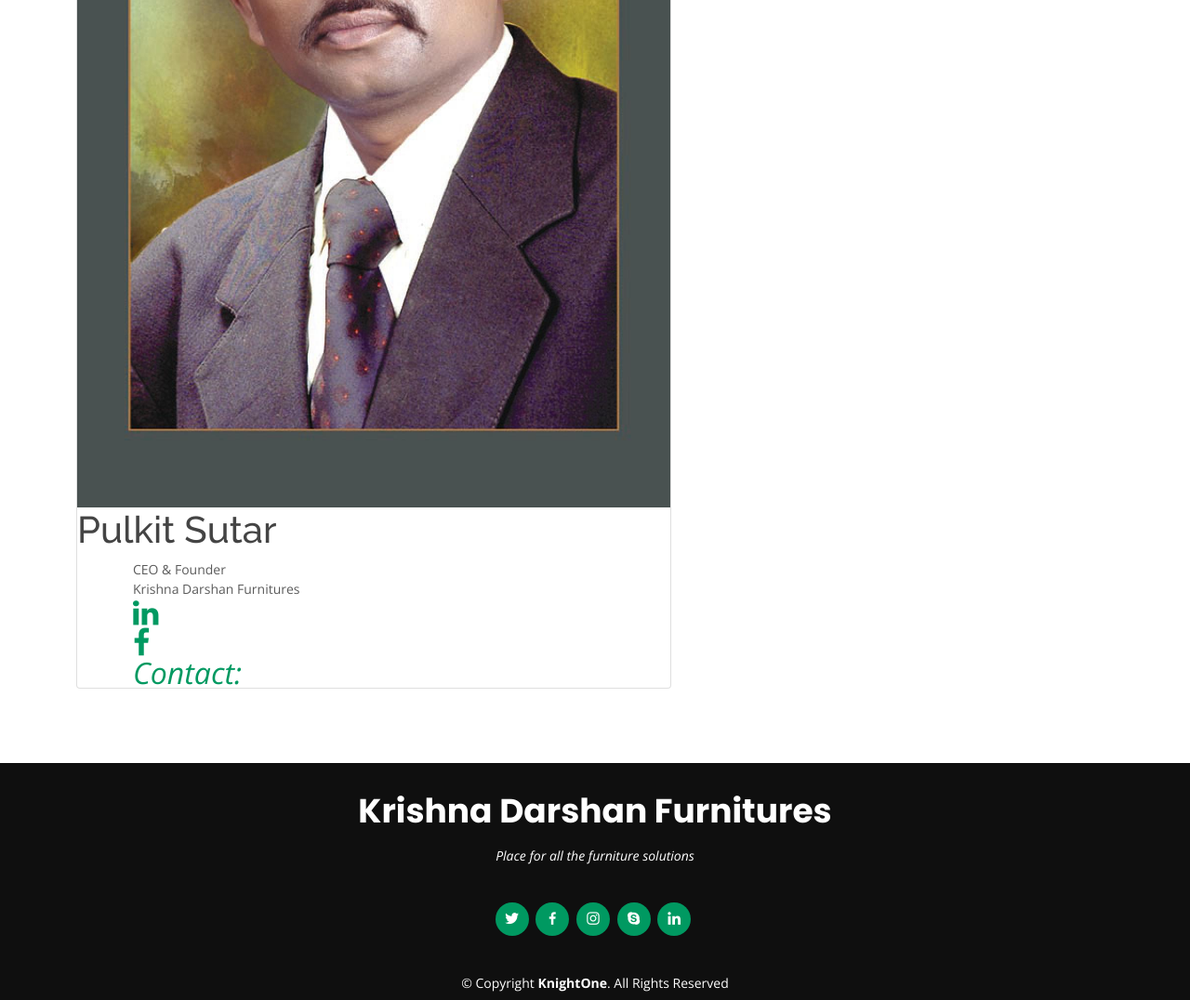
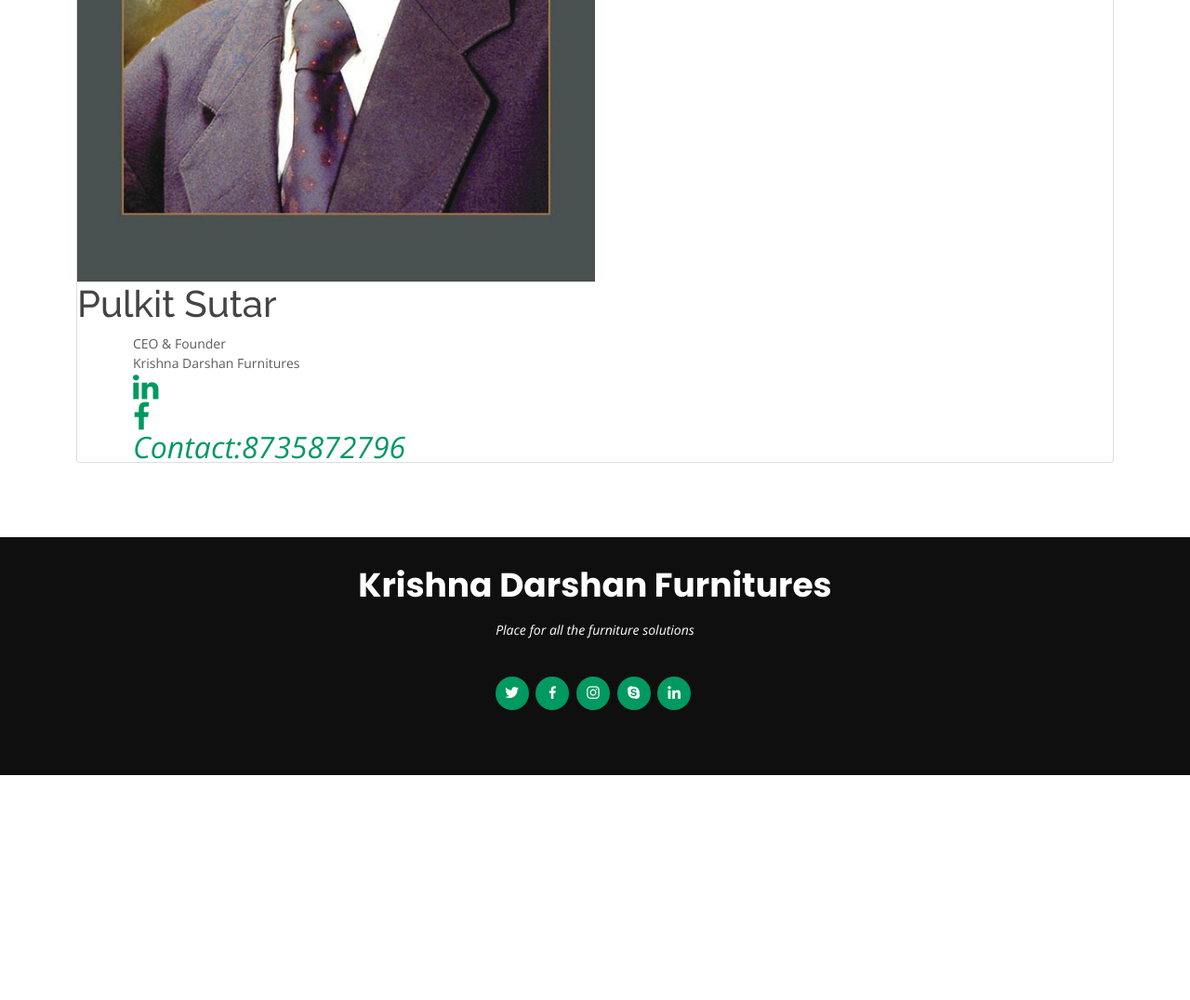
Before and after one commit to treklucifershot/KrishnaDarshanFurnitures, a plain HTML site: page index.html in a window 1280 px wide. Shown: the part 7973-9049 px from the top of the page at 93% size. After the commit the page ends 8807 px from the top, so only its background shows below. Drawn offline with nearby package versions, Linux system fonts and the light colour scheme.

Commit message:
third commit

```diff
--- a/index.html
+++ b/index.html
@@ -527,8 +527,8 @@
                 <p>Nashik,Maharashtra,India</p>
 
 
-              <div class="card" style="width: 40rem;">
-                <img src="assets/img/harish.jpg" alt="John" style="width:100%">
+              <div class="card">
+                <img src="assets/img/harish.jpg" alt="John" style="width:50%">
                 <h1>Harish Sutar</h1>
                 <p class="title">CEO & Founder</p>
                 <p>Krishna Darshan Furnitures</p>
@@ -539,14 +539,14 @@
 
 
 
-              <div class="card" style="width: 40rem;">
-                <img src="assets/img/pulkit.jpg" alt="John" style="width:100%">
+              <div class="card"">
+                <img class="img-responsive" src="assets/img/pulkit.jpg" alt="John" style="width:50%">
                 <h1>Pulkit Sutar</h1>
                 <p class="title">CEO & Founder</p>
                 <p>Krishna Darshan Furnitures</p>
                 <p><a href="#"><i class="fa fa-linkedin"></i></a></p>
                 <p><a href="#"><i class="fa fa-facebook"></i></a></p>
-                <p><a href="#"><i class="contact">Contact:</i></a></p>
+                <p><a href="#"><i class="contact">Contact:8735872796</i></a></p>
 
               </div>
 
@@ -575,9 +575,7 @@
         <a href="#" class="google-plus"><i class="bx bxl-skype"></i></a>
         <a href="#" class="linkedin"><i class="bx bxl-linkedin"></i></a>
       </div>
-      <div class="copyright">
-        &copy; Copyright <strong><span>KnightOne</span></strong>. All Rights Reserved
-      </div>
+
       <div class="credits">
         <!-- All the links in the footer should remain intact. -->
         <!-- You can delete the links only if you purchased the pro version. -->
```
